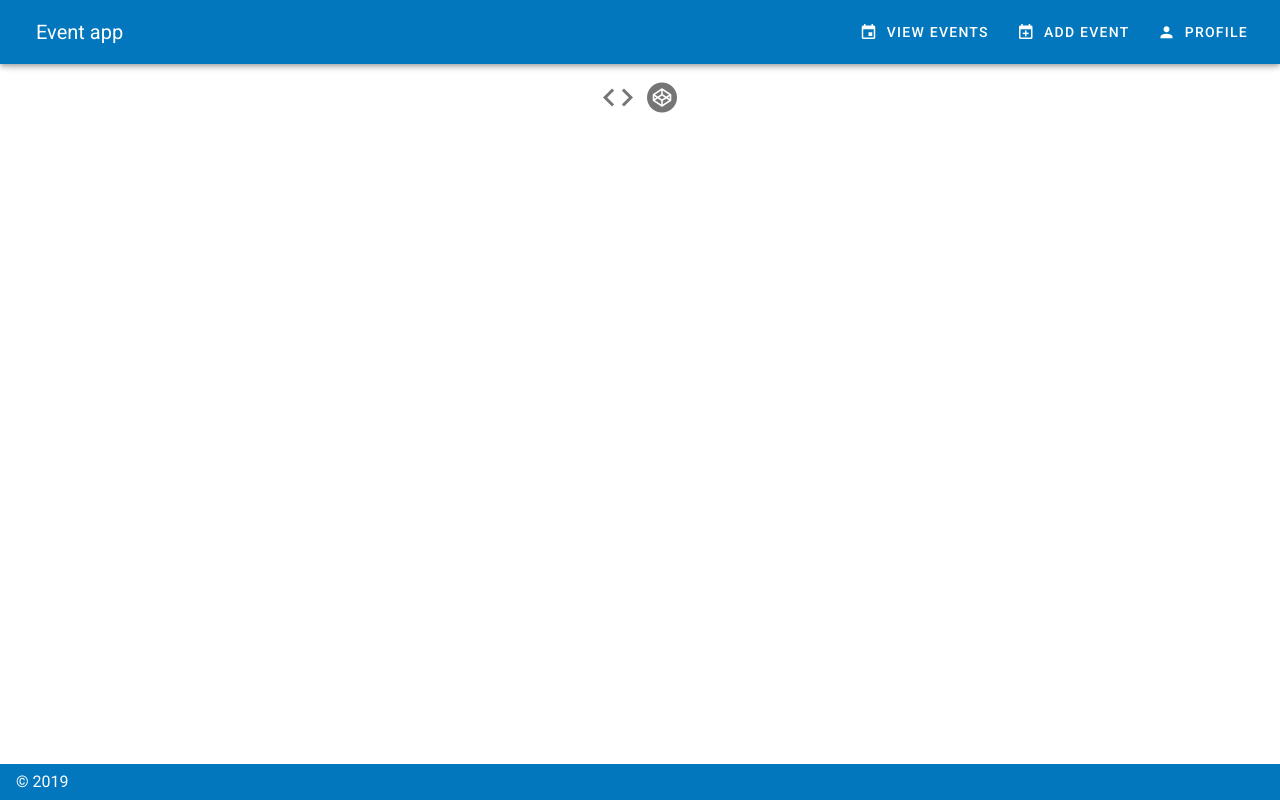
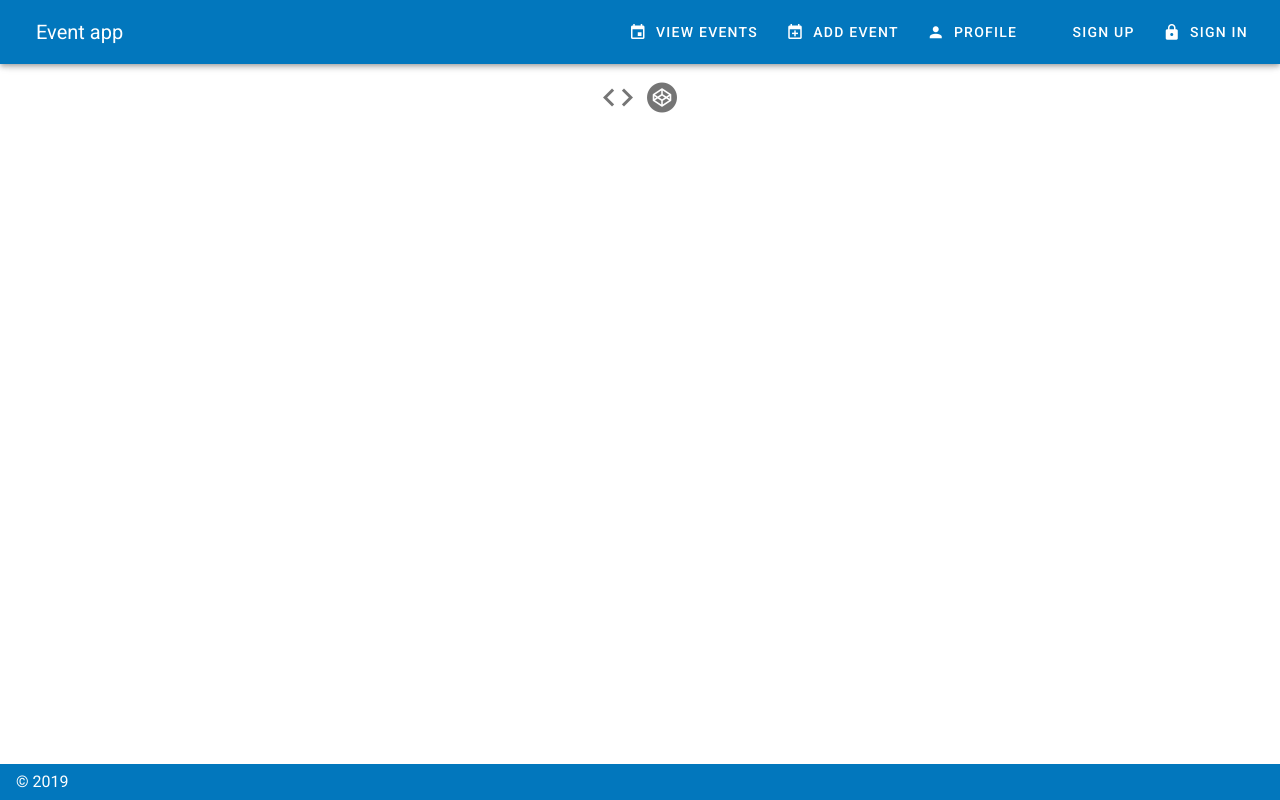
Before and after one commit to mikki021/event-vue-firebase, a Vue app: page / in a window 1280 px wide. Built offline with nearby package versions, Linux system fonts and the light colour scheme.

Commit message:
added all menu icons

```diff
--- a/src/components/layout/Navbar.vue
+++ b/src/components/layout/Navbar.vue
@@ -15,7 +15,7 @@
 
     <v-app-bar app color="light-blue darken-3" dark>
       <v-app-bar-nav-icon
-        class="d-flex d-sm-none"
+        class="d-flex d-md-none"
         @click.stop="drawer = !drawer"
       />
       <v-toolbar-title>Event app</v-toolbar-title>
@@ -25,7 +25,7 @@
         v-for="(menuItem, index) in menuItems"
         :key="index"
         text
-        class="d-none d-sm-flex"
+        class="d-none d-md-flex"
       >
         <v-icon left>{{ menuItem.icon }}</v-icon>
         {{ menuItem.title }}
@@ -50,6 +50,14 @@ export default {
       profile: {
         icon: "mdi-account",
         title: "Profile"
+      },
+      signUp: {
+        icon: "mdi-face",
+        title: "Sign Up"
+      },
+      signIn: {
+        icon: "mdi-lock",
+        title: "Sign In"
       }
     }
   })
```
